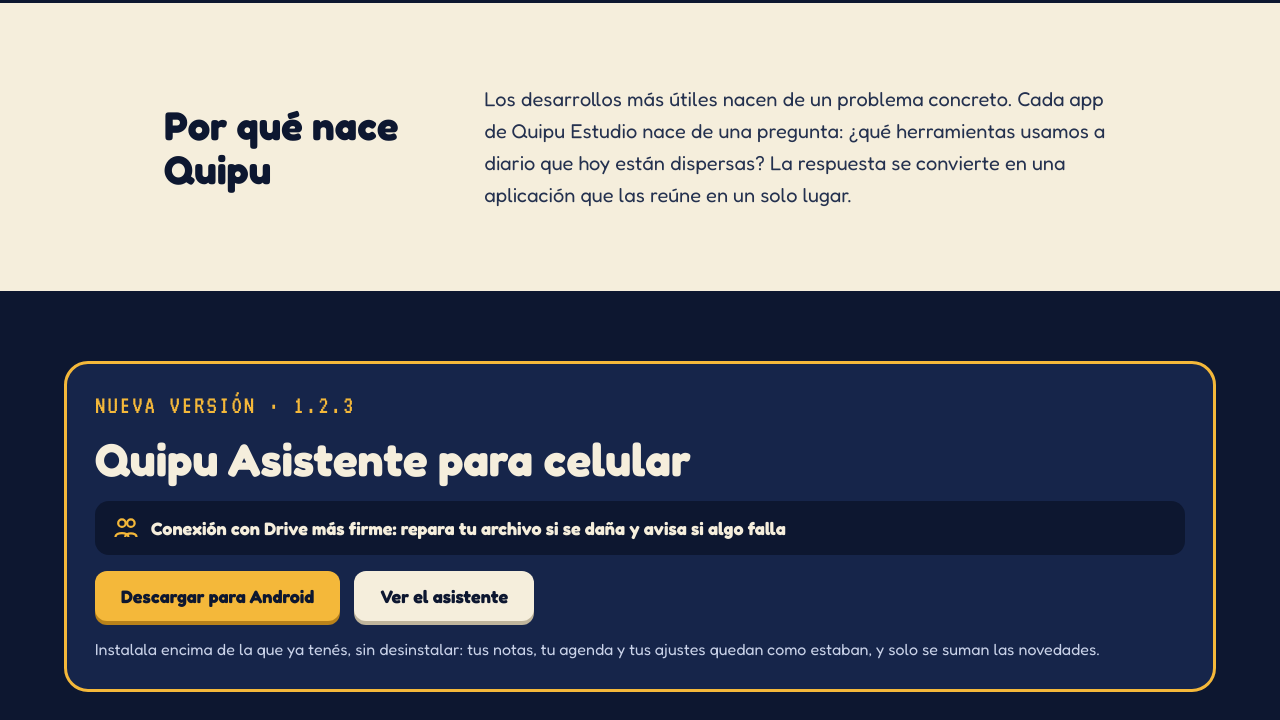
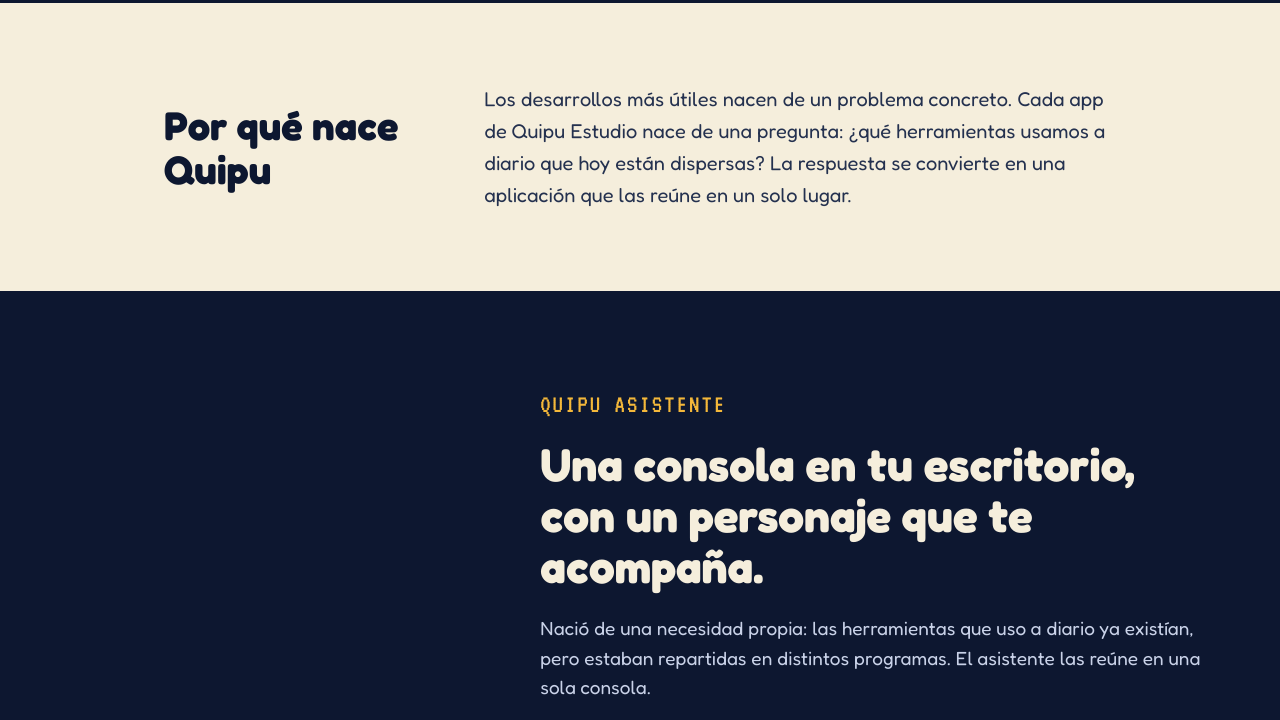
Before and after one commit to quipu-app/quipu-app.github.io, a plain HTML site: page index.html in a window 1280 px wide. Shown: the part 893-1613 px from the top of the page. Drawn offline with Linux system fonts and the light colour scheme; no server answers.

Commit message:
Update index.html

```diff
--- a/index.html
+++ b/index.html
@@ -449,21 +449,5 @@
 
   cargar();
 </script>
-<script>
-// Nueva versión: los datos salen del mismo novedades.json que lee la app del celu.
-// Si no se puede leer, la sección queda escondida.
-fetch("https://quipu-app.github.io/novedades.json", { cache: "no-store" })
-  .then((r) => r.json())
-  .then((d) => {
-    const a = d && d.android;
-    if (!a) return;
-    document.getElementById("nv-version").textContent = "NUEVA VERSIÓN · " + a.version;
-    document.getElementById("nv-resumen").textContent = a.resumen;
-    const seccion = document.getElementById("nueva-version");
-    seccion.hidden = false;
-    if (location.hash === "#nueva-version") seccion.scrollIntoView();
-  })
-  .catch(() => {});
-</script>
 </body>
 </html>
```
